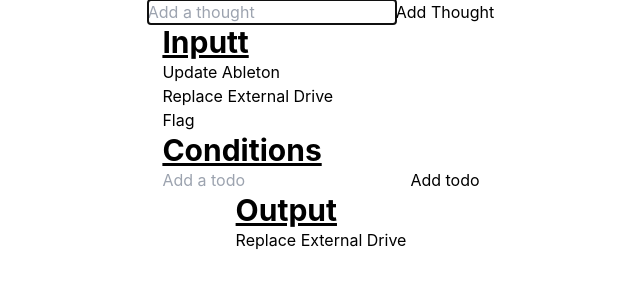
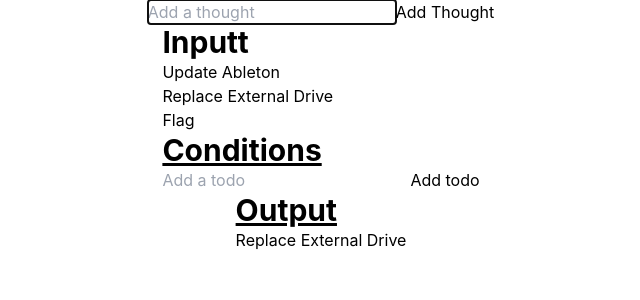
Before and after one commit to gps-tech/mind-plate, a React (Create React App) app: page / in a window 1280 px wide. Shown: the top 300 px of the page, without its empty margins (319-959 px from the left). Built offline with nearby package versions, Linux system fonts and the light colour scheme.

Commit message:
working on dynamic state add for thoughts

```diff
--- a/src/App.js
+++ b/src/App.js
@@ -3,13 +3,9 @@ import "./App.css";
 import Input from "./components/Input";
 import Output from "./components/Output";
 
-// functions handling the conditionals
-
-//the state exists in the master app.js and is accessed by children
 function App() {
   const [thoughts, setThoughts] = useState([
     {
-      // condition based example
       content: "Update Ableton",
       isAllowed: false,
       timeBased: false,
@@ -17,7 +13,6 @@ function App() {
       id: 1,
     },
     {
-      // time based example
       content: "Replace External Drive",
       isAllowed: true,
       timeBased: false,
@@ -33,9 +28,7 @@ function App() {
     if (!newThought.text || /^\s*$/.test(newThought.text)) {
       return;
     }
-
     const newThoughts = [newThought, ...thoughts];
-
     setThoughts(newThoughts);
     console.log(newThought, ...thoughts);
   };
@@ -47,24 +40,24 @@ function App() {
   });
 
   const handleChange = (e) => {
-    setThoughts(e.target.value);
+    setInput(e.target.value);
   };
 
   // This is passed onto the form after the return to prevent the page from reloading when submitted
   const handleSubmit = (e) => {
     e.preventDefault();
-
-    // Creates and ID randomly within 10,000 or less range
     addThought({
+      text: input,
+      isAllowed: true,
+      timeBased: false,
+      conditionBased: false,
       id: Math.floor(Math.random() * 10000),
-      text: input,
     });
-
     setInput("");
   };
 
   return (
-    <div class="flex flex-col items-center border-black">
+    <div className="flex flex-col items-center border-black">
       <form className="todo-form" onSubmit={handleSubmit}>
         <input
           type="text"
--- a/src/components/Input.js
+++ b/src/components/Input.js
@@ -10,18 +10,22 @@ function Input(props) {
   };
 
   return (
-    <div class="border-black">
-      <h1 className="text-3xl font-bold underline">Inputt</h1>
+    <div>
+      <div>
+        <h1 className="text-3xl font-bold">Inputt</h1>
         <form className="todo-form" onSubmit={handleSubmit}>
           <ul>
             {props.thoughts.map((thought, i) => (
-            <div className="thought">{thought.content}</div>
+              <div key={thought.id} className="thought">
+                {thought.content}
+              </div>
             ))}
           </ul>
         </form>
         <Flag />
         <Check thoughts={props.thoughts} setThoughts={props.setThoughts} />
       </div>
+    </div>
   );
 }
 
--- a/src/components/Output.js
+++ b/src/components/Output.js
@@ -12,7 +12,11 @@ function Output(props) {
   return (
     <div>
       <h1 className="text-3xl font-bold underline">Output</h1>
-      <ul>{props.thoughts.map((thought, i) => checkClear(thought))}</ul>
+      <ul>
+        {props.thoughts.map((thought, i) => (
+          <div key={thought.id}>{checkClear(thought)}</div>
+        ))}
+      </ul>
     </div>
   );
 }
```
Lines whose indentation alone changed are shown as unchanged.
